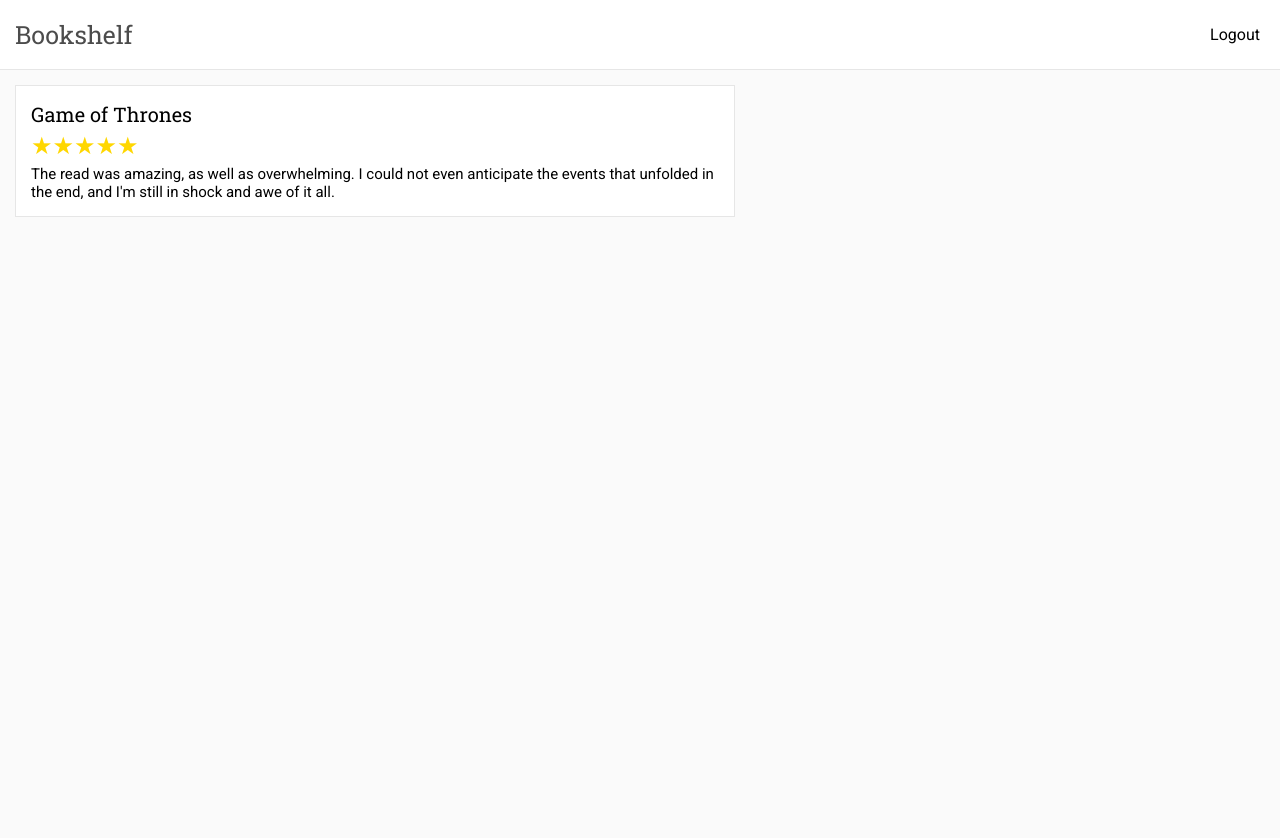
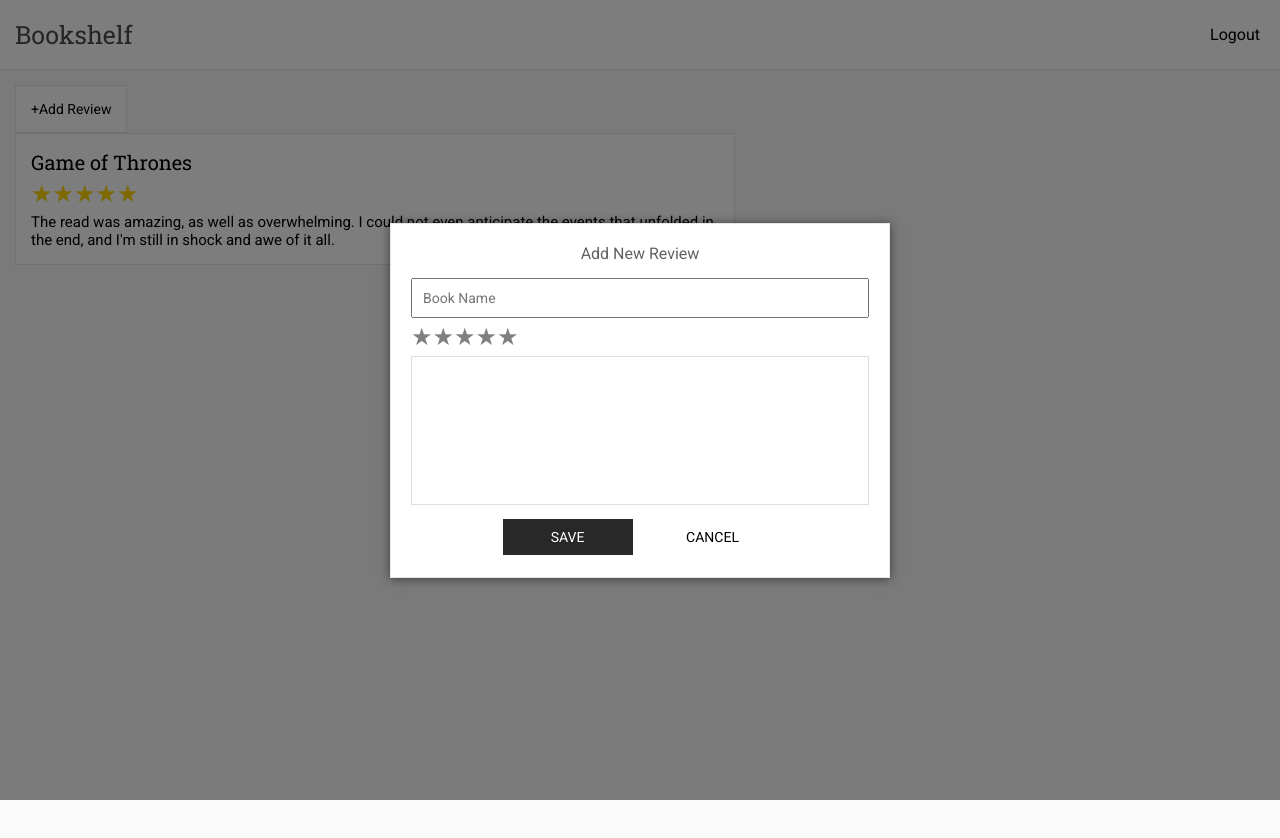
Before and after one commit to arjunu/bookshelf, a React app: page / in a window 1280 px wide. Shown: the top 838 px of the page. Built offline with nearby package versions, Linux system fonts and the light colour scheme.

Commit message:
Add review popup

```diff
--- a/src/components/Login/Login.js
+++ b/src/components/Login/Login.js
@@ -6,7 +6,7 @@ const Login = () => {
     return <div className={styles.wrapper}>
         <div className={styles.formWrapper}>
             <h1 className={styles.title}>Bookshelf</h1>
-            <form className="login-form">
+            <form>
                 <input className={styles.input}
                        type="text"
                        placeholder="Username"/>
--- a/src/components/Reviews/Reviews.css
+++ b/src/components/Reviews/Reviews.css
@@ -54,3 +54,12 @@
     margin-top: 5px;
     font-size: 15px;
 }
+
+.add {
+    padding: 15px;
+    outline: 0;
+    background: white;
+    font-size: 14px;
+    cursor: pointer;
+    border: 1px solid #e6e6e6;
+}
--- a/src/components/Reviews/Reviews.js
+++ b/src/components/Reviews/Reviews.js
@@ -2,6 +2,9 @@ import React from 'react';
 import classNames from 'classnames';
 import * as styles from './Reviews.css';
 import ReactStars from "react-stars";
+import AddReviewPopup from '../../containers/AddReviewPopup/AddReviewPopup';
+import PropTypes from 'prop-types';
+
 
 const Header = () => (
     <div className={styles.header}>
@@ -29,6 +32,12 @@ const Card = () => (
     </div>
 );
 
+const Add = () => (
+    <button className={styles.add}>
+        +Add Review
+    </button>
+);
+
 export default class ComponentName extends React.Component {
 
     render() {
@@ -37,8 +46,10 @@ export default class ComponentName extends React.Component {
             <div className={styles.wrapper}>
                 <Header/>
                 <div className={styles.cardList}>
+                    <Add/>
                     <Card/>
                 </div>
+                <AddReviewPopup/>
             </div>
         );
     }
--- /dev/null
+++ b/src/containers/AddReviewPopup/AddReviewPopup.css
@@ -0,0 +1,68 @@
+.wrapper {
+    width: 100%;
+    height: 100%;
+    background: rgba(0, 0, 0, 0.51);
+    position: absolute;
+    left: 0;
+    top: 0;
+}
+
+.popup {
+    width: 500px;
+    height: 355px;
+    background: white;
+    position: absolute;
+    left: calc(50% - 250px);
+    top: calc(50% - 177px);
+    box-shadow: 0 1px 10px 0 rgba(0, 0, 0, .5);
+    padding: 20px;
+    border: 1px solid #e6e6e6;
+}
+
+.title {
+    text-align: center;
+    display: block;
+    margin: 0 0 15px;
+    color: #656161;
+}
+
+.input {
+    outline: 0;
+    width: 100%;
+    margin-bottom: 5px;
+    padding: 10px;
+    box-sizing: border-box;
+    font-size: 14px;
+}
+
+.button {
+    text-transform: uppercase;
+    outline: 0;
+    background: #292828;
+    width: 130px;
+    border: 0;
+    padding: 10px;
+    color: #FFFFFF;
+    font-size: 14px;
+    cursor: pointer;
+}
+
+.cancel {
+    background: white;
+    color: black;
+    margin-left: 15px;
+}
+
+.textArea {
+    width: 458px;
+    height: 149px;
+    resize: none;
+    margin-top: 5px;
+    margin-bottom: 5px;
+    border: 1px solid #dfdfdf;
+}
+
+.buttonsWrapper {
+    text-align: center;
+    margin-top: 5px;
+}
--- /dev/null
+++ b/src/containers/AddReviewPopup/AddReviewPopup.js
@@ -0,0 +1,49 @@
+import React from 'react';
+import classNames from 'classnames';
+import PropTypes from 'prop-types';
+import * as styles from './AddReviewPopup.css';
+import ReactStars from "react-stars";
+
+export default class AddReviewPopup extends React.Component {
+
+    constructor(props, context) {
+        super(props, context);
+
+        this.state = {
+            name: "",
+            rating: 0
+        };
+    }
+
+    render() {
+
+        return (
+            <div className={styles.wrapper}>
+                <div className={styles.popup}>
+                    <span className={styles.title}>Add New Review</span>
+                    <form className={styles.form}>
+                        <input className={styles.input}
+                               type="text"
+                               placeholder="Book Name"/>
+
+                        <ReactStars
+                            count={5}
+                            value={this.state.rating}
+                            size={24}
+                            color2={'#ffd700'}
+                        />
+
+                        <textarea className={styles.textArea}/>
+
+                        <div className={styles.buttonsWrapper}>
+                            <button className={styles.button}>Save</button>
+                            <button className={classNames(styles.button, styles.cancel)}>Cancel</button>
+                        </div>
+                    </form>
+                </div>
+            </div>
+        );
+    }
+}
+
+AddReviewPopup.propTypes = {};
```
